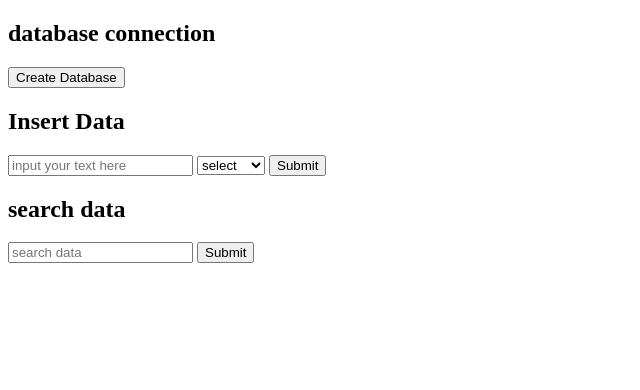
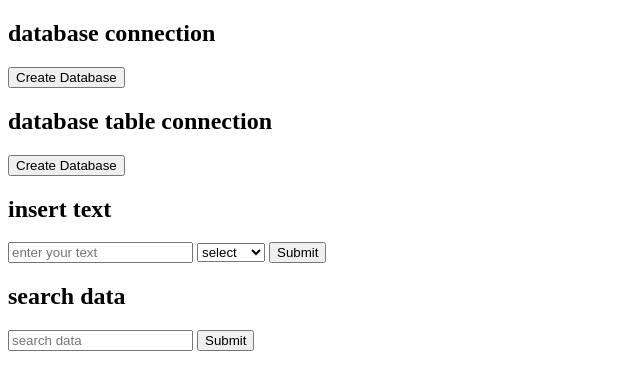
Before and after one commit to mahmudulhasan716/input-and-search, a PHP site: page / in a window 1280 px wide. Shown: the top 390 px of the page, without its empty margins (0-640 px from the left). Run offline with PHP 8.4, Linux system fonts and the light colour scheme.

Commit message:
update code

```diff
--- a/app/Database.php
+++ b/app/Database.php
@@ -1,26 +1,72 @@
 <?php
 
 namespace App;
-use App\Dbcon;
+
+class Database
+{
+
+    private $host = "localhost";
+    private $user = "root";
+    private $password = "";
+    private $dbname = "dblearn";
+    public  $dbconnection;
+
+    public function __construct()
+    {
+        if (!isset($this->dbconnection)) {
+            $this->dbconnection = mysqli_connect($this->host, $this->user, $this->password, $this->dbname);
+        }
+
+            return $this->dbconnection;
+    }
 
 
-class Database{
+    public function db_create()
+    {
+        $db_connect = mysqli_connect($this->host, $this->user, $this->password);
+        $sql = "CREATE DATABASE $this->dbname";
+        if (mysqli_query($db_connect, $sql)) {
 
-   public function Savetext($data) {
-     $text= $data['text'];
-     $status = $data['status'];
-     $query = "INSERT INTO `search`(`text`,`status`) VALUES ('$text', '$status')";
-     mysqli_query(Dbcon::dbcon(),$query);
-   }
+            echo 'database create successfully';
+        } else {
+            echo ' database not create';
+        }
+    }
 
-   public function Searchtext($data){
-    $link= $data['text'];
-    $query = "SELECT * FROM `search` WHERE `text` LIKE '%$link%' and `status`=1";
-   $result= mysqli_query(Dbcon::dbcon(),$query);
+    public function db_table_create()
+    {
 
-    return $result;
+        $table_sql = "CREATE TABLE search ( id INT(6) UNSIGNED AUTO_INCREMENT PRIMARY KEY, text VARCHAR(255) NOT NULL, status TINYINT(1) NOT NULL )";
 
-  }
+        if (mysqli_query($this->dbconnection, $table_sql)) {
+            echo "table created successfully";
+        } else {
+            echo "table create failed";
+        }
+    }
 
 
+
+
+    public function insertText( $data){
+        $text= $data['text'];
+        $status = $data['status'];
+
+        $query = "INSERT INTO `search`(`text`, `status`) VALUES ('$text','$status')";
+
+        $result= mysqli_query($this->dbconnection, $query);
+
+        return $result;
+    }
+
+
+
+    public function searchData($data){
+        $text= $data['text'];
+
+        $query=    "SELECT * FROM `search` WHERE `text` LIKE '%$text%' and `status`=1";
+
+        $result= mysqli_query($this->dbconnection, $query);
+        return $result;
+    }
 }
--- /dev/null
+++ b/app/Insert.php
@@ -0,0 +1,24 @@
+<?php
+
+namespace App;
+
+use App\Database;
+
+
+
+class Insert
+{
+    private $database;
+
+    public function __construct()
+    {
+        $this->database = new Database();
+    }
+
+    public function insert($data)
+    {
+        $result = $this->database->insertText($data);
+
+        return $result;
+    }
+}
--- /dev/null
+++ b/app/Search.php
@@ -0,0 +1,22 @@
+<?php
+namespace App;
+
+use App\Database;
+
+class Search
+{
+    public function __construct()
+    {
+        $this->database = new Database();
+    }
+
+
+    public function search($data)
+    {
+        $result = $this->database->searchData($data);
+
+        while ($row= mysqli_fetch_assoc($result)) {
+            echo $row['text'];
+        }
+    }
+}
--- a/index.php
+++ b/index.php
@@ -1,66 +1,40 @@
 <?php
-
 require_once 'vendor/autoload.php';
 
 use App\Database;
+use App\Insert;
+use App\Search;
 
-$con= new Database();
+
+$con = new Database();
+$insert = new Insert();
+$search = new Search();
+
+
 
 if(isset($_POST['create_database'])){
-    $host = "localhost";
-    $username = "root";
-    $password = "";
-    $dbname= "test";
-    $sql = "CREATE DATABASE $dbname";
+    $result= $con->db_create();
+}
 
-    $conn = new mysqli($host, $username, $password);
-
-    if (mysqli_query($conn, $sql)){
-
-
-        $host = "localhost";
-        $username = "root";
-        $password = "";
-        $dbname= "test";
-
-            $table_conn = mysqli_connect($host, $username, $password, $dbname);
-
-            $table_sql= "CREATE TABLE search ( id INT(6) UNSIGNED AUTO_INCREMENT PRIMARY KEY, text VARCHAR(30) NOT NULL, status TINYINT(1) NOT NULL )";
-
-            if (mysqli_query($table_conn, $table_sql)) {
-                echo " created successfully";
-              } else{
-                echo "table create failed";
-              }
-
-    }else{
-        echo 'create failed';
-    }
+if(isset($_POST['create_table_database'])){
+    $result= $con->db_table_create();
 }
 
 
+if(isset($_POST['insert_text'])){
 
-
-if(isset($_POST['submit'])){
-    $text = $_POST['text'];
-    $status = $_POST['status'];
-
-    echo $con->Savetext($_POST);
+    $result= $insert->insert($_POST);
 
 }
 
 
-if(isset($_GET['submit'])){
-    $search = $_GET['text'];
+if(isset($_GET['search_data'])){
+    $result= $search->search($_GET);
 
-    $search= $con->Searchtext($_GET);
-
-    while($row= mysqli_fetch_assoc($search)){
-         echo $row['text'];
-     }
 }
 
 ?>
+
 
 <!DOCTYPE html>
 <html lang="en">
@@ -71,28 +45,37 @@ if(isset($_GET['submit'])){
     <title>Document</title>
 </head>
 <body>
-    <h2>database connection</h2>
+
+<h2>database connection</h2>
     <form method="post">
         <input type="submit" name="create_database" value="Create Database">
     </form>
 
+    <h2>database table connection</h2>
+    <form method="post">
+        <input type="submit" name="create_table_database" value="Create Database">
+    </form>
 
 
-    <h2> Insert Data</h2>
+    <h2> insert text</h2>
     <form method="post">
-        <input type="text" name="text" placeholder="input your text here" >
+        <input type="text" name="text" placeholder="enter your text">
         <select name="status">
             <option value=""> select </option>
             <option value="1"> active</option>
             <option value="0"> inactive </option>
         </select>
-        <input type="submit" name="submit">
+        <input type="submit" name="insert_text" >
     </form>
+
+
 
     <h2> search data</h2>
     <form method="get">
         <input type="text" name="text" placeholder="search data " >
-        <input type="submit" name="submit">
+        <input type="submit" name="search_data">
     </form>
+
+
 </body>
 </html>
```
Also changed, not shown: app/Dbcon.php (deleted, +0 -17 lines).
